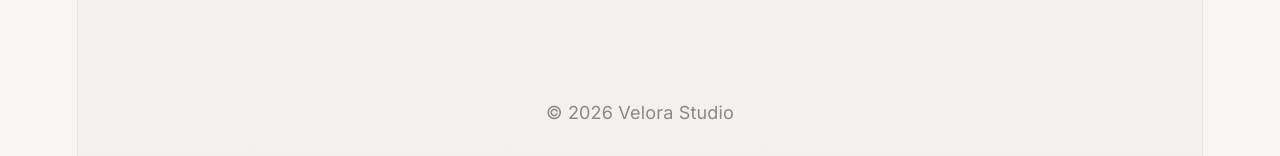
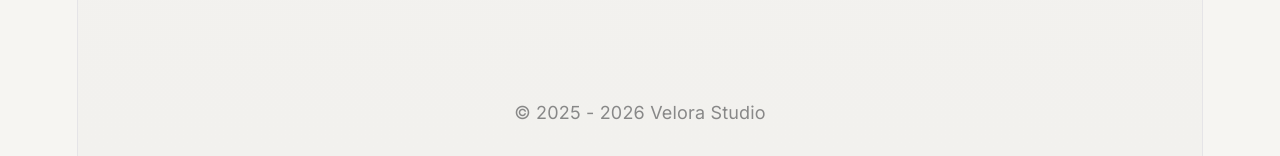
Before and after one commit to kireetikotturu/siteportifolio, a React (Vite) app: page / in a window 1280 px wide. Shown: the part 1998-2154 px from the top of the page. Built offline with nearby package versions, Linux system fonts and the light colour scheme.

Commit message:
Update App.jsx

```diff
--- a/src/App.jsx
+++ b/src/App.jsx
@@ -169,7 +169,7 @@
       </section>
 
       <footer className="footer">
-        © {new Date().getFullYear()} Velora Studio
+        © 2025 - {new Date().getFullYear()} Velora Studio
       </footer>
     </div>
   );
```
